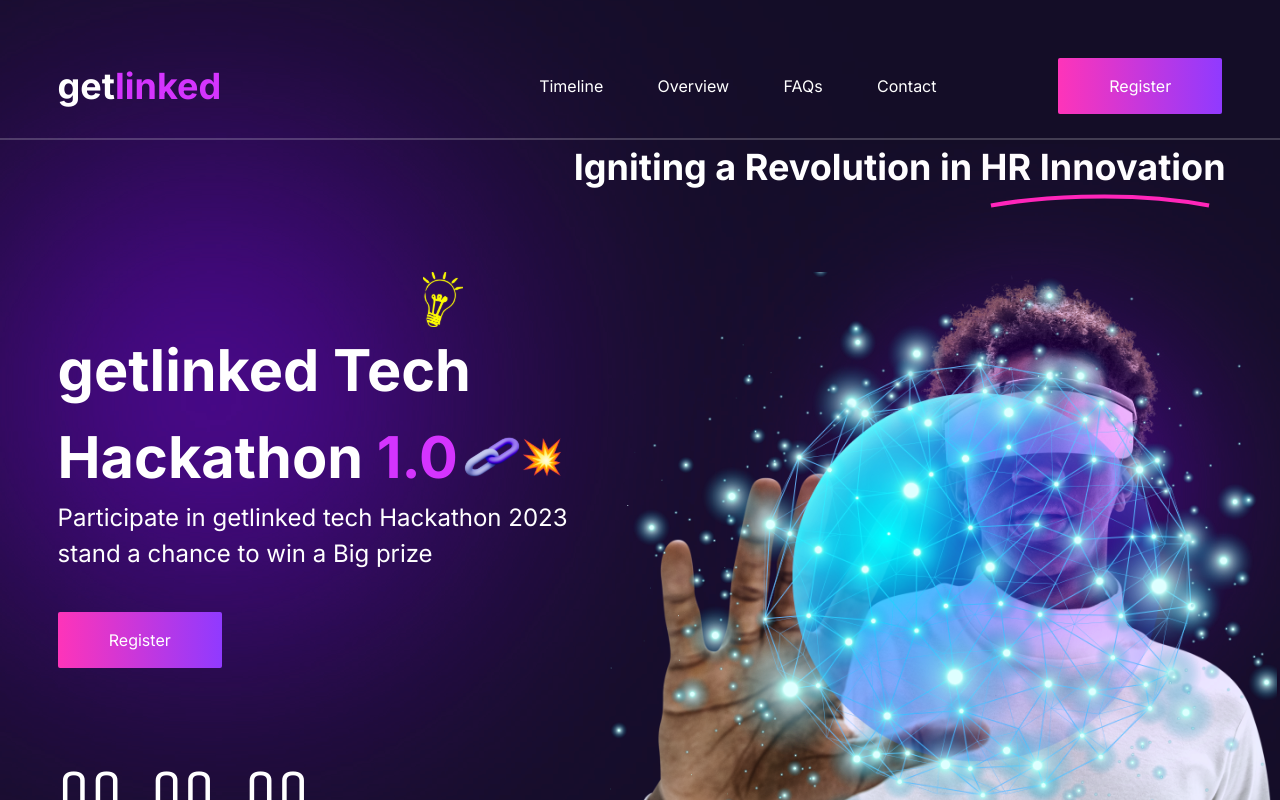
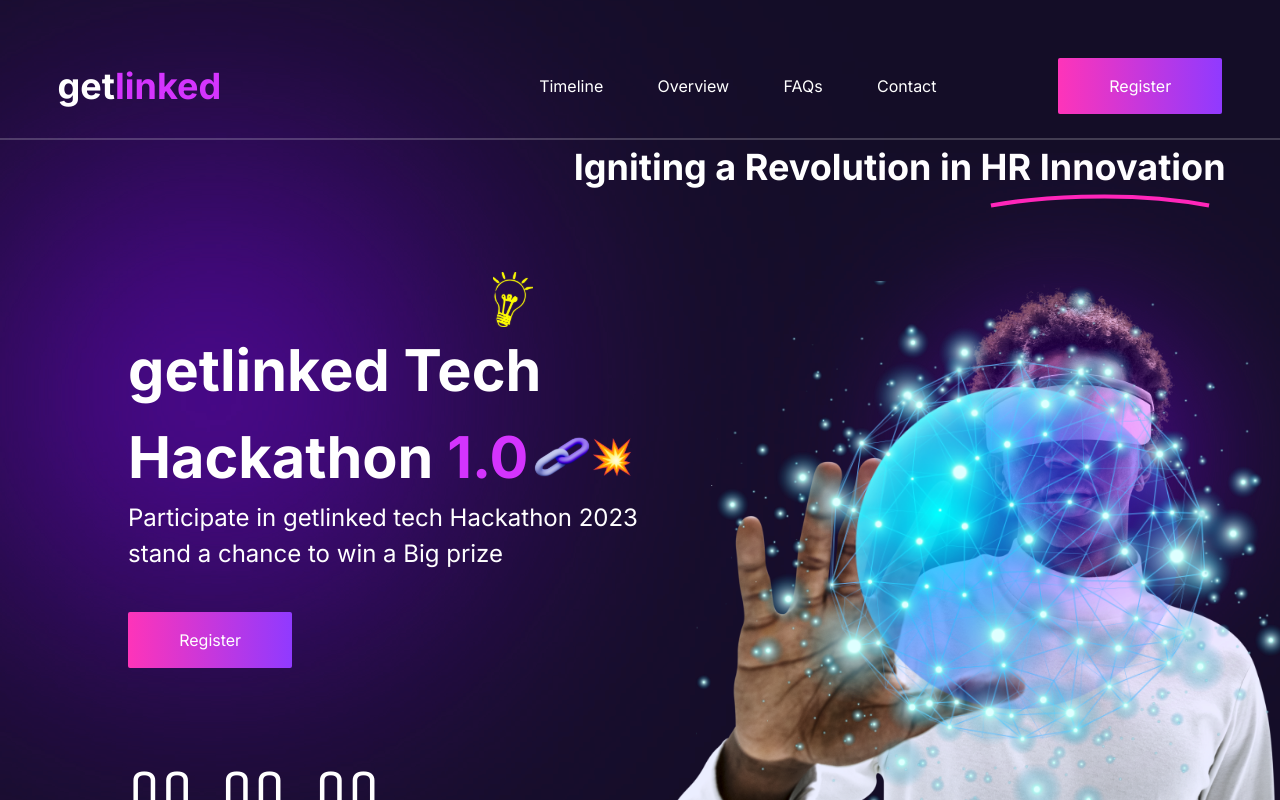
Before and after one commit to KcPele/getlinked-hack, a Next.js app: page / in a window 1280 px wide. Shown: the top 800 px of the page. Built offline with nearby package versions, Linux system fonts and the light colour scheme.

Commit message:
adjusted heading

```diff
--- a/app/components/Header.tsx
+++ b/app/components/Header.tsx
@@ -10,7 +10,7 @@
 const Header = () => {
   const router = useRouter();
   return (
-    <div className="border-white/20 border-b-2 -z-40">
+    <div className="border-white/20 border-b-2 -z-40 ">
       <div className="z-50 w-full padding-left  grid   place-items-end pr-[3.4rem] ">
         <h3 className="text-p-white semi-mid-font mb-0">
           Igniting a Revolution in HR Innovation
@@ -24,9 +24,9 @@
           />
         </div>
       </div>
-      <div className="  grid md:grid-flow-col justify-between mt-16">
-        <div className="padding-left flex flex-col items-center  md:items-start">
-          <div className="grid  place-items-end">
+      <div className=" grid md:grid-flow-col    mt-16">
+        <div className=" w-full px-4 md:pl-16 lg:pl-32 flex flex-col items-center  md:items-start">
+          <div className="grid    place-items-end">
             <div className="pr-2 relative">
               <div>
                 <Image
@@ -62,7 +62,7 @@
               />
             </div>
           </div>
-          <div className="max-w-[32rem]">
+          <div className="  max-w-[32rem] w-full  ">
             <p className="half-mid-font text-p-white">
               Participate in getlinked tech Hackathon 2023 stand a chance to win
               a Big prize
@@ -102,7 +102,7 @@
             </div>
           </div>
         </div>
-        <div className="relative max-w-[51rem]">
+        <div className="relative self-end  max-w-[51rem]">
           <div className="z-50 absolute left-10 ">
             <Image
               alt="human virtual reality"
```
